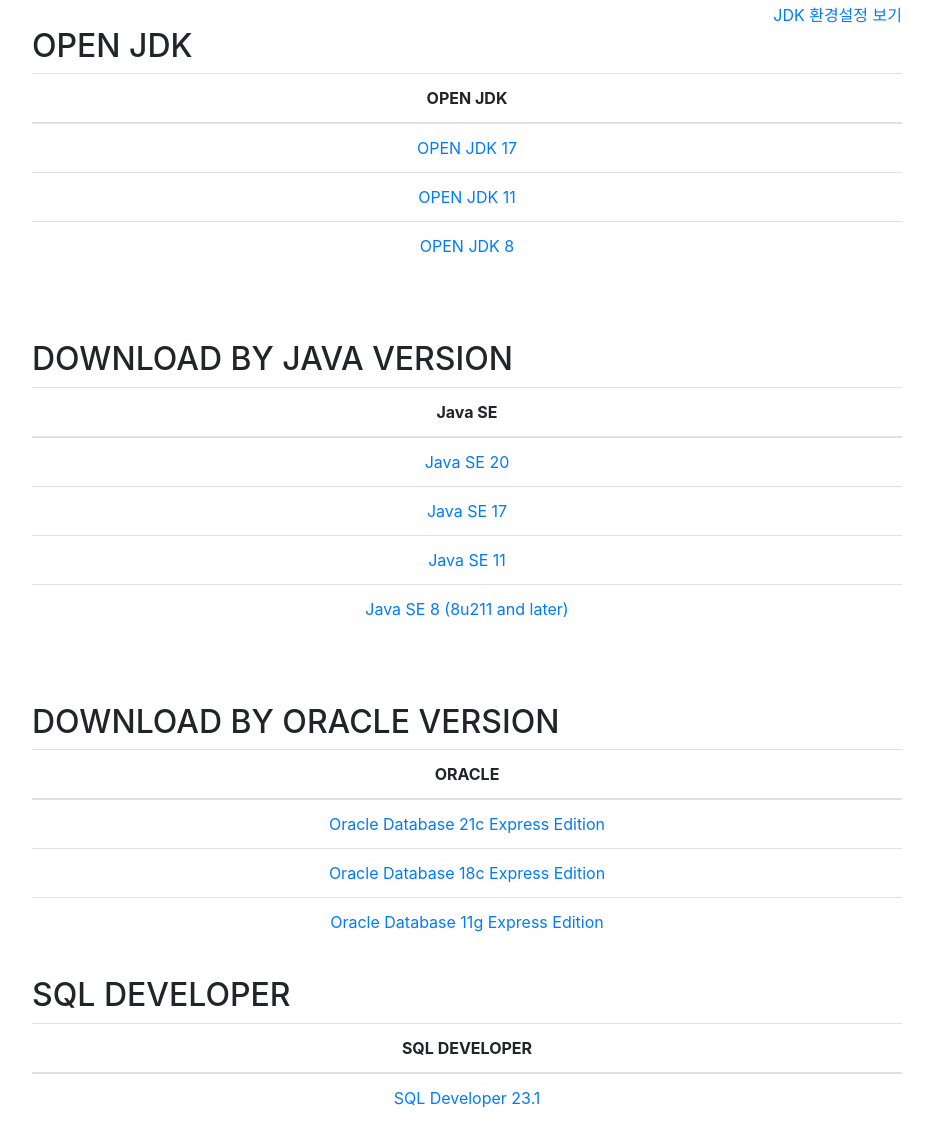
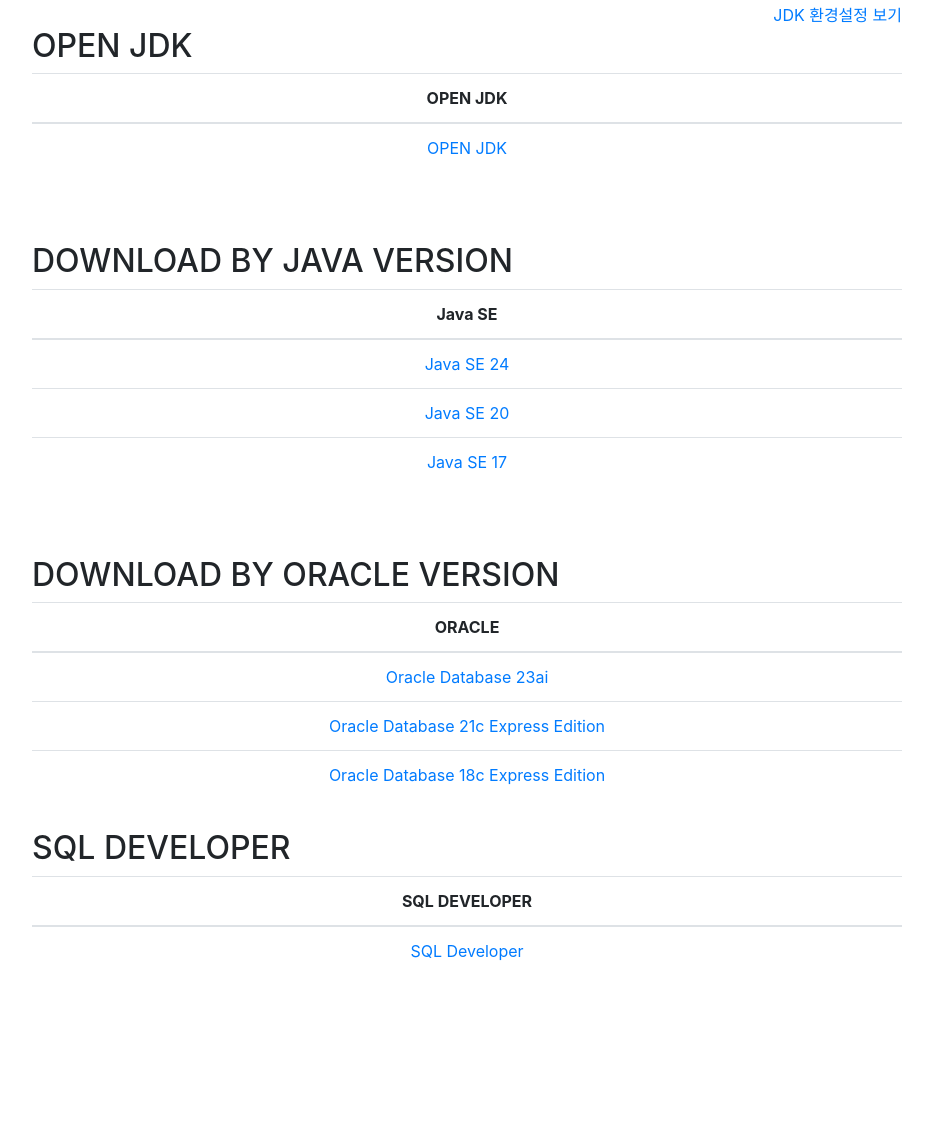
Before and after one commit to bliss42/myHome, a plain HTML site: page download/download.html in a window 1280 px wide. Shown: the part 27-1152 px from the top of the page, without its empty margins (173-1106 px from the left). After the commit the page ends 1018 px from the top, so only its background shows below. Drawn offline with nearby package versions, Linux system fonts and the light colour scheme.

Commit message:
Update download.html

```diff
--- a/download/download.html
+++ b/download/download.html
@@ -27,13 +27,7 @@
             </thead>
             <tbody>
                 <tr>
-                    <td><a href="https://download.java.net/openjdk/jdk17/ri/openjdk-17+35_windows-x64_bin.zip" target="_blank">OPEN JDK 17</a></td>
-                </tr>
-                <tr>
-                    <td><a href="https://download.java.net/openjdk/jdk11/ri/openjdk-11+28_windows-x64_bin.zip" target="_blank">OPEN JDK 11</a></td>
-                </tr>
-                <tr>
-                    <td><a href="https://download.java.net/openjdk/jdk8u43/ri/openjdk-8u43-windows-i586.zip" target="_blank">OPEN JDK 8</a></td>
+                    <td><a href="https://jdk.java.net/24/" target="_blank">OPEN JDK</a></td>
                 </tr>
             </tbody>
         </table>
@@ -49,16 +43,13 @@
             </thead>
             <tbody>
                 <tr>
+                    <td><a href="https://www.oracle.com/kr/java/technologies/downloads/#jdk24-windows" target="_blank">Java SE 24</a></td>
+                </tr>
+                <tr>
                     <td><a href="https://www.oracle.com/java/technologies/downloads/#jdk20-windows" target="_blank">Java SE 20</a></td>
                 </tr>
                 <tr>
                     <td><a href="https://www.oracle.com/java/technologies/javase/jdk17-archive-downloads.html" target="_blank">Java SE 17</a></td>
-                </tr>
-                <tr>
-                    <td><a href="https://www.oracle.com/java/technologies/javase/jdk11-archive-downloads.html" target="_blank">Java SE 11</a></td>
-                </tr>
-                <tr>
-                    <td><a href="https://www.oracle.com/java/technologies/javase/javase8u211-later-archive-downloads.html" target="_blank">Java SE 8 (8u211 and later)</a></td>
                 </tr>
             </tbody>
         </table>
@@ -74,13 +65,13 @@
             </thead>
             <tbody>
                 <tr>
-                    <td><a href="https://www.oracle.com/kr/database/technologies/xe-downloads.html" target="_blank">Oracle Database 21c Express Edition</a></td>
+                    <td><a href="https://www.oracle.com/database/technologies/oracle-database-software-downloads.html#db_free" target="_blank">Oracle Database 23ai</a></td>
+                </tr>
+                <tr>
+                    <td><a href="https://www.oracle.com/database/technologies/oracle21c-windows-downloads.html" target="_blank">Oracle Database 21c Express Edition</a></td>
                 </tr>
                 <tr>
                     <td><a href="https://www.oracle.com/database/technologies/xe18c-downloads.html" target="_blank">Oracle Database 18c Express Edition</a></td>
-                </tr>
-                <tr>
-                    <td><a href="https://www.oracle.com/database/technologies/xe-prior-release-downloads.html" target="_blank">Oracle Database 11g Express Edition</a></td>
                 </tr>
             </tbody>
         </table>
@@ -95,7 +86,7 @@
             </thead>
             <tbody>
                 <tr>
-                    <td><a href="https://www.oracle.com/database/sqldeveloper/technologies/download/" target="_blank">SQL Developer 23.1</a></td>
+                    <td><a href="https://www.oracle.com/database/sqldeveloper/technologies/download/" target="_blank">SQL Developer</a></td>
                 </tr>
             </tbody>
         </table>
```
